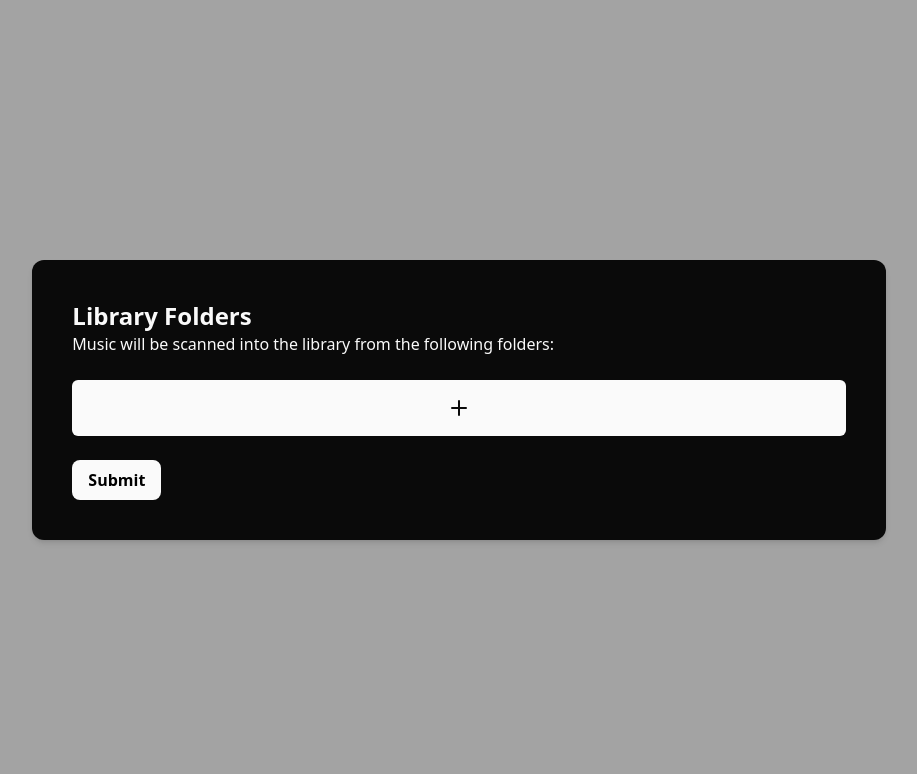
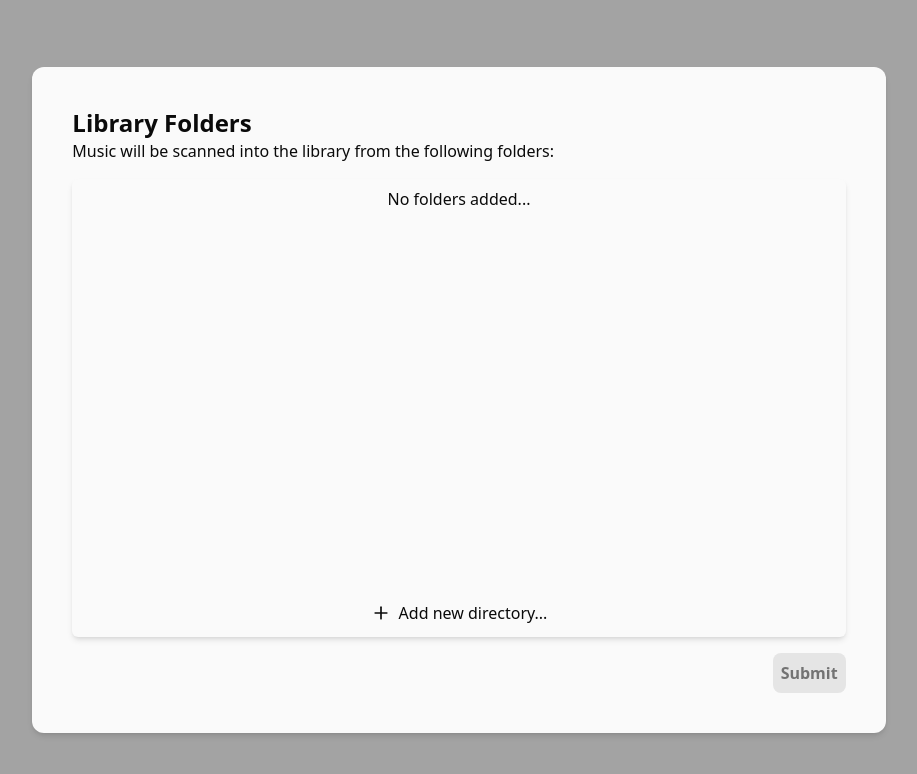
Before and after one commit to callum-jones19/coralia, a React (Vite) app: page / in a window 1280 px wide. Shown: the top 774 px of the page, without its empty margins (181-1098 px from the left). Built offline with nearby package versions, Linux system fonts and the light colour scheme.

Commit message:
Add proper spacing and scrolling to onboarding page

```diff
--- a/src/screens/OnboardingScreen.tsx
+++ b/src/screens/OnboardingScreen.tsx
@@ -8,9 +8,10 @@ import { useNavigate } from "react-router";
 interface DirectoryListItemProps {
   path: string;
   onClickRemove?: () => void;
+  index: number;
 }
 
-function DirectoryListItem({ path, onClickRemove }: DirectoryListItemProps) {
+function DirectoryListItem({ path, onClickRemove, index }: DirectoryListItemProps) {
   const [isHovering, setIsHovering] = useState<boolean>(false);
   const [isChecked, setIsChecked] = useState<boolean>(true);
 
@@ -22,27 +23,29 @@ function DirectoryListItem({ path, onClickRemove }: DirectoryListItemProps) {
         onMouseLeave={() => setIsHovering(false)}
       >
         <div className="flex flex-row items-center flex-grow basis-1/2 text-nowrap overflow-hidden">
-          {
+          {false &&
             <button
               className="text-black p-1 rounded-lg h-full aspect-square flex justify-center items-center hover:bg-neutral-200"
+              type="button"
               onClick={() => setIsChecked(!isChecked)}
             >
               {isChecked && <CheckSquare size='1.5rem' />}
               {!isChecked && <Square size='1.5rem' />}
             </button>
           }
-          <p title={path} className="ml-2text-nowrap overflow-hidden text-ellipsis">{path}</p>
+          <p title={path} className="ml-2 text-nowrap overflow-hidden text-ellipsis"><b>{index}.</b> {path}</p>
         </div>
-        {isHovering &&
+        {true &&
           <button
             className="text-neutral-500 rounded-lg p-1 flex justify-center items-center  hover:bg-neutral-200 hover:text-black"
+            type="button"
             onClick={() => {
               if (onClickRemove) {
                 onClickRemove();
               }
             }}
           >
-            <X />
+            <X size={20} />
           </button>
         }
       </div>
@@ -65,13 +68,15 @@ export default function OnboardingScreen() {
   };
 
   const handleAddDir = () => {
-    dialog.open({ directory: true, multiple: false })
+    dialog.open({ directory: true, multiple: true })
       .then(path => {
-        if (path !== null && !Array.isArray(path)) {
-          if (paths.includes(path)) {
-            // TODO
-          }
+        if (path === null) return;
+
+        // FIXME dont allow duplicate path adding
+        if (!Array.isArray(path)) {
           setPaths([...paths, path]);
+        } else {
+          setPaths([...paths, ...path])
         }
       })
       .catch(e => console.error(e));
@@ -79,18 +84,20 @@ export default function OnboardingScreen() {
 
   return (
     <div className="h-screen flex flex-col justify-center bg-neutral-400">
-      <form className="bg-neutral-950 text-neutral-50 shadow-md w-2/3 m-auto p-10 rounded-xl flex flex-col gap-6"
+      <form className="bg-neutral-50 text-neutral-950 shadow-md w-2/3 m-auto h-5/6 p-10 rounded-xl flex flex-col gap-4 justify-between"
         onSubmit={handleFormSubmit}
       >
         <div>
           <p className="text-2xl font-bold">Library Folders</p>
           <p>Music will be scanned into the library from the following folders:</p>
         </div>
-        <div className="bg-neutral-50 text-neutral-950 p-2 rounded-md flex flex-col gap-2">
+        <div className="bg-neutral-50 text-neutral-950 p-2 rounded-md flex flex-col gap-3 overflow-auto flex-grow justify-center shadow-md">
+          <div className="overflow-auto basis-full">
             {paths.map((path, index) => (
               <DirectoryListItem
                 key={path}
                 path={path}
+                index={index + 1}
                 onClickRemove={() => {
                   const tmp = [...paths];
                   tmp.splice(index, 1);
@@ -98,15 +105,22 @@ export default function OnboardingScreen() {
                 }}
               />
             ))}
+            {paths.length === 0 &&
+              <p className="text-center">
+                No folders added...
+              </p>
+            }
+          </div>
           <button
-            className="rounded-lg flex flex-row gap-2 justify-center items-center hover:bg-neutral-300 p-2"
+            className="rounded-lg flex flex-row gap-2 justify-center items-center hover:bg-neutral-300 p-1"
             onClick={handleAddDir}
             type="button"
           >
-            <Plus />
+            <Plus size={20}/>
+            <p>Add new directory...</p>
           </button>
         </div>
-        <button type="submit" className="rounded-lg bg-neutral-50 text-black font-bold p-2 pr-4 pl-4 w-fit hover:bg-neutral-200">Submit</button>
+        <button type="submit" disabled={paths.length === 0} className="disabled:bg-neutral-200 disabled:text-neutral-500 rounded-lg bg-neutral-50 text-black font-bold p-2 w-fit hover:bg-neutral-200 self-end">Submit</button>
       </form>
     </div>
   )
```
Lines whose indentation alone changed are shown as unchanged.
